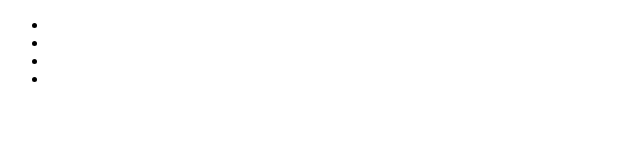
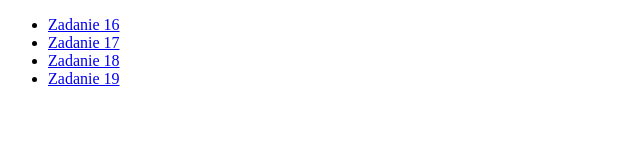
Before and after one commit to podi536/Projekty, a plain HTML site: page Instrukcje/23 Odsyłacze względne i bezwzględne/index.html in a window 1280 px wide. Shown: the whole page, without its empty margins (0-640 px from the left). Drawn offline with Linux system fonts and the light colour scheme.

Commit message:
Instrukcja 3

```diff
--- a/Instrukcje/23 Odsyłacze względne i bezwzględne/index.html
+++ b/Instrukcje/23 Odsyłacze względne i bezwzględne/index.html
@@ -1,5 +1,5 @@
 <!DOCTYPE html>
-<html lang="en">
+<html lang="pl">
 <head>
     <meta charset="UTF-8">
     <title>Odsyłacze względne i bezwzględne</title>
@@ -7,10 +7,10 @@
 <body>
 
 <ul>
-  <li><a href="../16"></a></li>
-  <li></li>
-  <li></li>
-  <li></li>
+  <li><a href="../16 Publikacja obrazów">Zadanie 16</a></li>
+  <li><a href="../17 Publikacja filmów">Zadanie 17</a></li>
+  <li><a href="../18 Publikacja plików audio">Zadanie 18</a></li>
+  <li><a href="../19 Publikacja animacji flash">Zadanie 19</a></li>
 </ul>
 
 </body>
```
Also changed, not shown: Instrukcje/21 Tworzenie hiper łączy/index.html (+1 -1 lines), Instrukcje/24 Odsyłacze Graficzne/index.html (added, +18 -0 lines), Instrukcje/25 Prosta tabela/index.html (added, +10 -0 lines).
